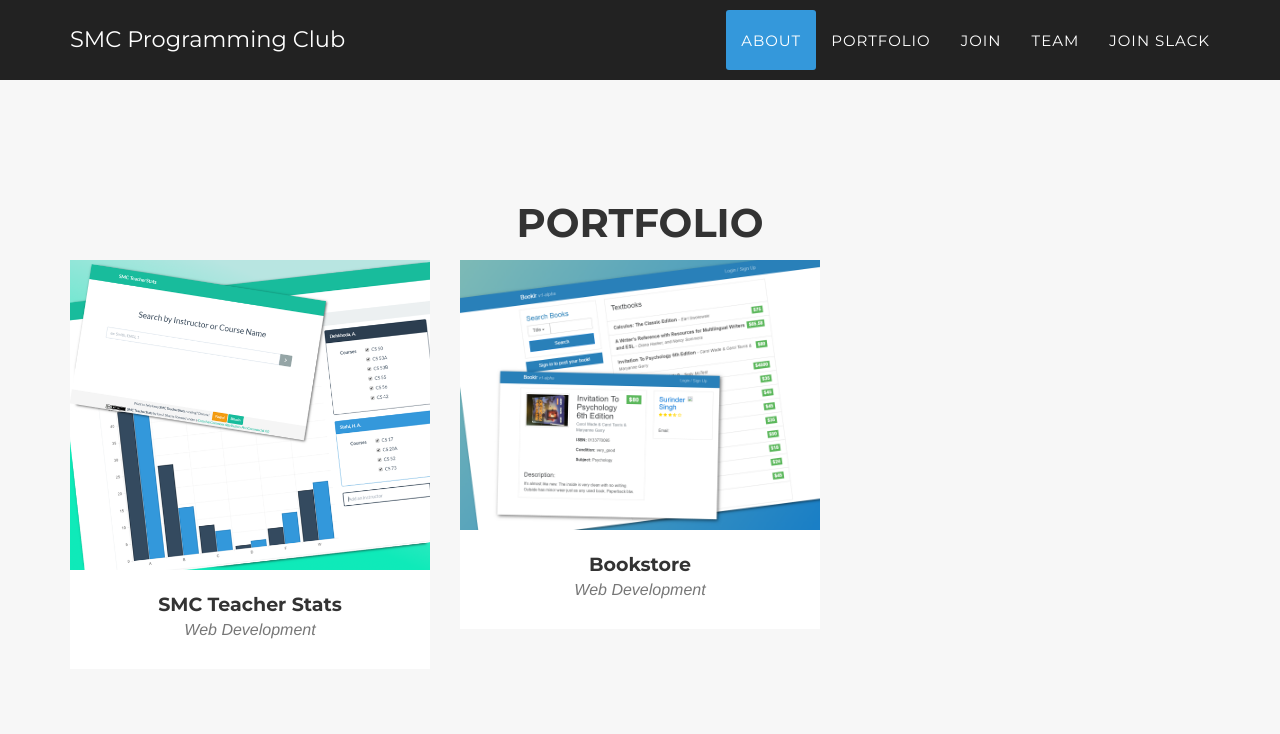
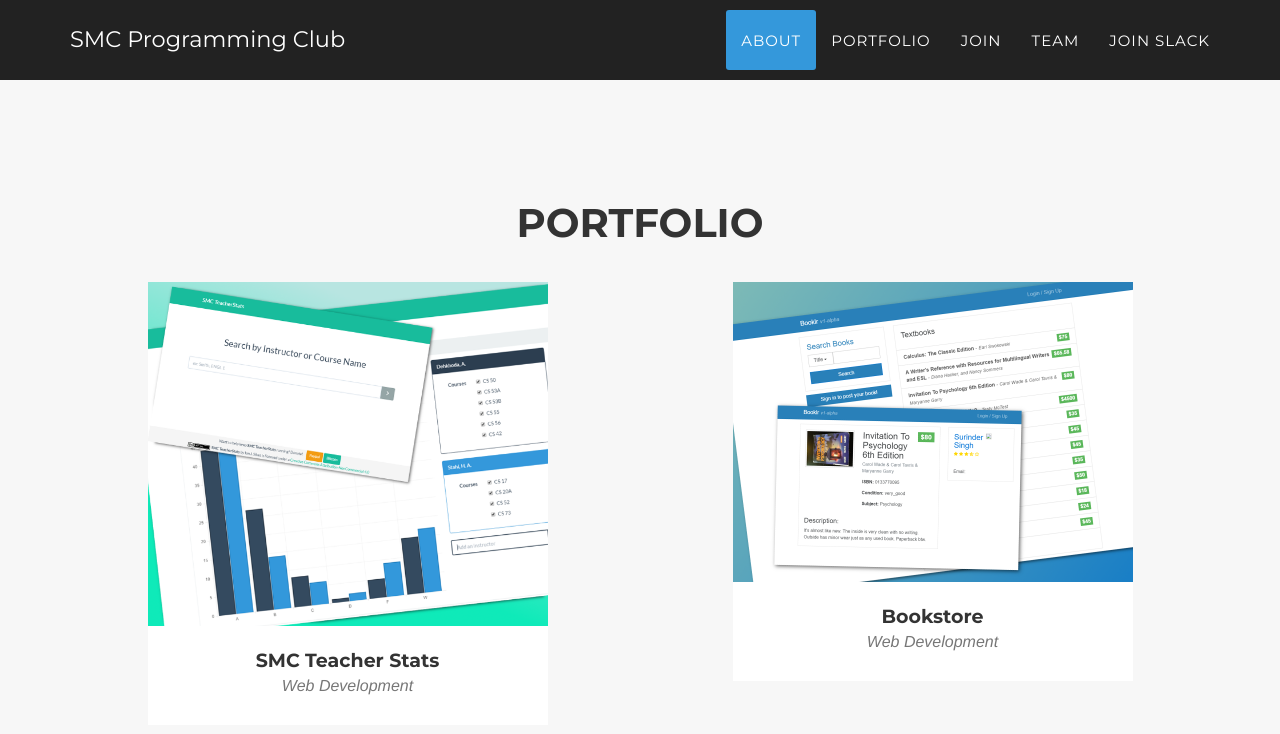
Before and after one commit to SMCProgrammingClub/website, a Jekyll site: the page built from index.html, in a window 1280 px wide and 900 px high, scrolled down 1468 px. Shown: the top 734 px of the window. Built offline with Jekyll 4.4.1, drawn with Linux system fonts in a browser that asks for light colours; some web fonts are replaced.

Commit message:
Modified portfolio grid to have equal spacing and added offset to buttons instead having an empty column. Also added a little bit of margin to buttons so they're not touching on mobile.

```diff
--- a/_includes/join.html
+++ b/_includes/join.html
@@ -13,11 +13,10 @@
                 </div>
             </div>
             <div class="row">
-                <div class="col-lg-4"></div>
-                <div class="col-lg-2 text-center">
+                <div class="col-xs-12 col-sm-2 col-sm-offset-4 text-center" style="margin-bottom: 10px;">
                     <a target="_blank" class="btn btn-primary btn-lg" href="http://goo.gl/forms/Sr4AV2d41v8ekDxl2" role="button">Sign Up</a>
                 </div>
-                <div class="col-lg-2 text-center">
+                <div class="col-xs-12 col-sm-2 text-center" style="margin-bottom: 10px;">
                     <a target="_blank" class="btn btn-primary btn-lg" href="/join-slack" role="button">Join Slack</a>
                 </div>
             </div>
--- a/_includes/portfolio_grid.html
+++ b/_includes/portfolio_grid.html
@@ -4,12 +4,13 @@
             <div class="row">
                 <div class="col-lg-12 text-center">
                     <h2 class="section-heading">Portfolio</h2>
+                    <br />
                     <!--<h3 class="section-subheading text-muted">Coming soon!</h3>-->
                 </div>
             </div>
             <div class="row">
             {% for post in site.posts %}
-                <div class="col-md-4 col-sm-6 portfolio-item">
+                <div class="col-xs-12 col-sm-6 portfolio-item">
                     <a href="#portfolioModal{{ post.modal-id }}" class="portfolio-link" data-toggle="modal">
                         <div class="portfolio-hover">
                             <div class="portfolio-hover-content">
```
